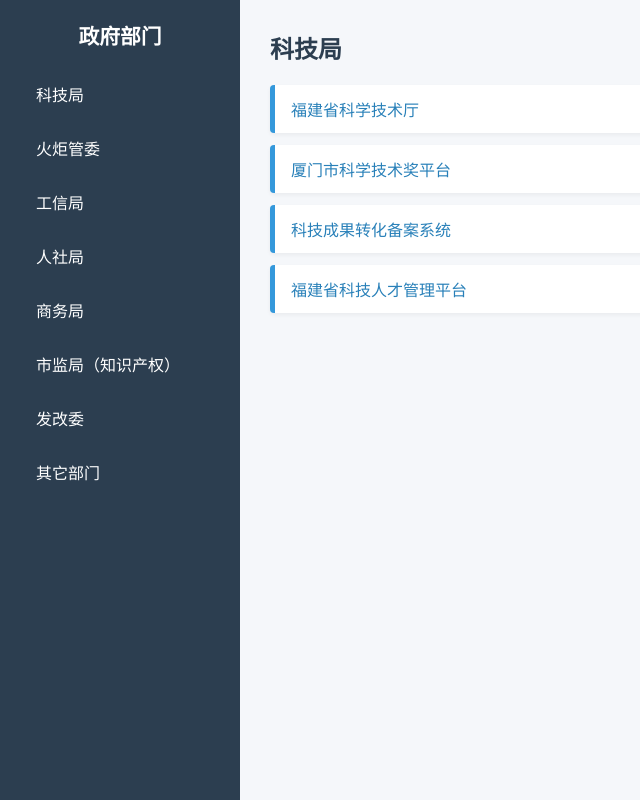
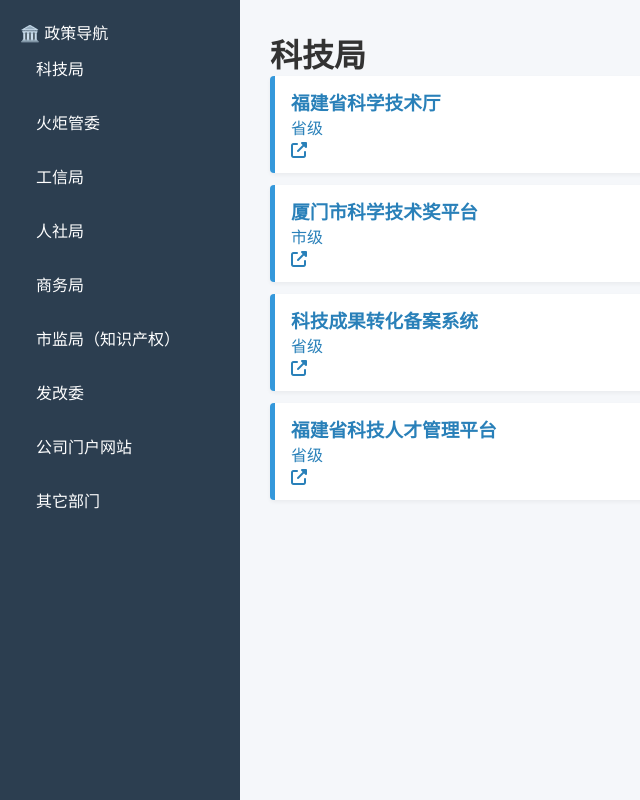
Before and after one commit to shenhai458/gov-project-nav, a plain HTML site: page index.html in a window 1280 px wide. Both pictures are taken after a click on the item "科技局". Shown: the whole page, without its empty margins (0-640 px from the left). Drawn offline with Linux system fonts and the light colour scheme.

Commit message:
Update index.html

```diff
--- a/index.html
+++ b/index.html
@@ -3,18 +3,20 @@
 <head>
   <meta charset="UTF-8" />
   <meta name="viewport" content="width=device-width, initial-scale=1.0"/>
-  <title>政府项目申报导航</title>
+  <title>政府项目申报导航 · 政策直达</title>
   <link rel="stylesheet" href="style.css" />
+  <!-- 引入外部图标（可选） -->
+  <link rel="stylesheet" href="https://cdnjs.cloudflare.com/ajax/libs/font-awesome/6.5.0/css/all.min.css">
 </head>
 <body>
   <div class="container">
     <aside class="sidebar">
-      <h2>政府部门</h2>
+      <div class="logo">🏛️ 政策导航</div>
       <ul id="dept-list"></ul>
     </aside>
     <main class="content">
-      <h2 id="current-dept">请选择部门</h2>
-      <div id="links-container"></div>
+      <h1 id="current-dept">请选择一个政府部门</h1>
+      <div id="links-container" class="cards-grid"></div>
     </main>
   </div>
 
@@ -29,7 +31,6 @@
         const linksContainer = document.getElementById('links-container');
         const currentDeptEl = document.getElementById('current-dept');
 
-        // 按顺序显示部门（可调整顺序）
         const deptOrder = [
           "科技局",
           "火炬管委",
@@ -38,6 +39,7 @@
           "商务局",
           "市监局（知识产权）",
           "发改委",
+          "公司门户网站",
           "其它部门"
         ];
 
@@ -49,12 +51,21 @@
             currentDeptEl.textContent = dept;
             linksContainer.innerHTML = '';
             data[dept].forEach(item => {
-              const a = document.createElement('a');
-              a.href = item.url;
-              a.target = '_blank';
-              a.rel = 'noopener noreferrer';
-              a.textContent = item.name;
-              linksContainer.appendChild(a);
+              const card = document.createElement('a');
+              card.href = item.url;
+              card.target = '_blank';
+              card.rel = 'noopener noreferrer';
+              card.className = 'card';
+              card.innerHTML = `
+                <div class="card-body">
+                  <h3>${item.name}</h3>
+                  <span class="tag">${item.tag || '通用'}</span>
+                </div>
+                <div class="card-icon">
+                  <i class="fas fa-external-link-alt"></i>
+                </div>
+              `;
+              linksContainer.appendChild(card);
             });
           });
           deptList.appendChild(li);
@@ -62,7 +73,7 @@
       })
       .catch(err => {
         document.getElementById('links-container').innerHTML =
-          `<p style="color:red;">加载失败：${err.message}。请确保 data.json 文件存在且格式正确。</p>`;
+          `<div class="error">❌ 加载失败：${err.message}</div>`;
       });
   </script>
 </body>
```
